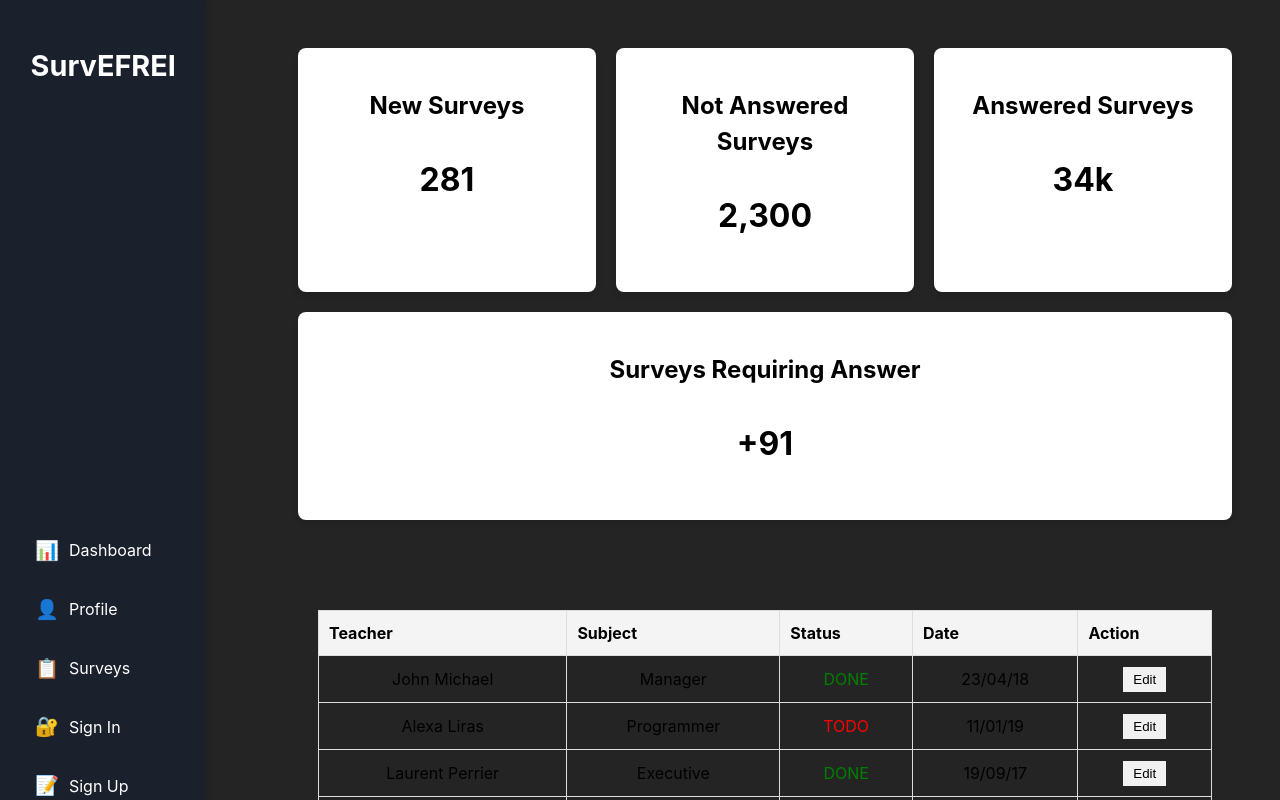
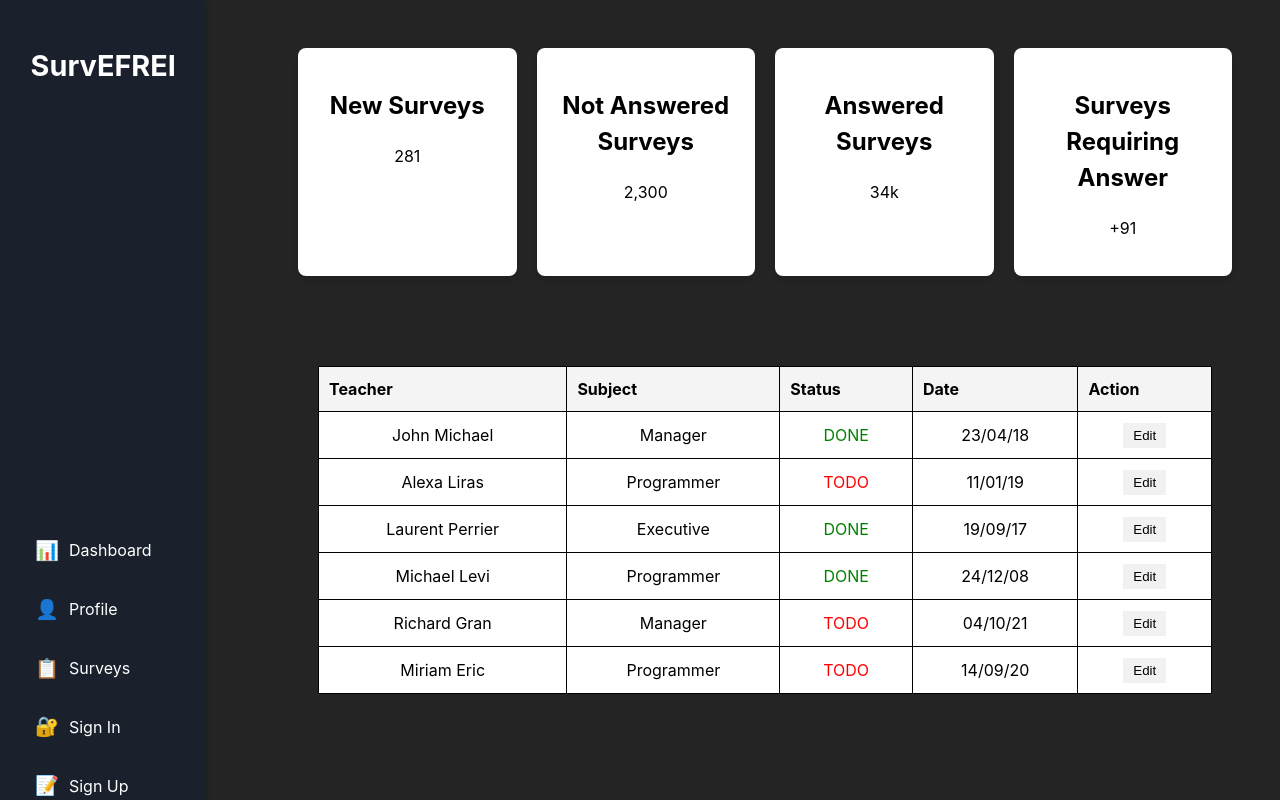
Before and after one commit to llanelli13/SurvEFREI_frontend, a React (Vite) app: page /home/dashboard in a window 1280 px wide. Shown: the top 800 px of the page. Built offline with nearby package versions, Linux system fonts and the light colour scheme.

Commit message:
change style stats card

```diff
--- a/src/components/styles/StatsCard.css
+++ b/src/components/styles/StatsCard.css
@@ -1,9 +1,8 @@
 /* StatsCards.css */
 .stats-cards {
-  display: flex;
-  gap: 20px;
-  justify-content: space-between;
-  flex-wrap: wrap;
+  display: grid; /* Utilisation de Grid pour contrôler la disposition */
+  grid-template-columns: repeat(auto-fit, minmax(200px, 1fr)); /* Responsivité avec largeur minimale */
+  gap: 20px; /* Espacement entre les cartes */
   margin-bottom: 30px;
 }
 
@@ -12,19 +11,6 @@
   padding: 20px;
   border-radius: 8px;
   box-shadow: 0 4px 6px rgba(0, 0, 0, 0.1);
-  flex: 1 1 calc(25% - 20px);
   text-align: center;
-  color: #000; /* Ajouté pour que le texte soit en noir */
+  color: #000;
 }
-
-.stat-card h2 {
-  font-size: 1.5rem;
-  margin-bottom: 10px;
-  color: #000; /* Couleur des titres en noir */
-}
-
-.stat-card p {
-  font-size: 2rem;
-  font-weight: bold;
-  color: #000; /* Couleur du texte en noir */
-}
--- a/src/components/styles/TeacherTable.css
+++ b/src/components/styles/TeacherTable.css
@@ -13,7 +13,7 @@
 .teacher-table th, .teacher-table td {
   padding: 10px;
   text-align: left;
-  border: 1px solid #ddd;
+  border: 1px solid black;
 }
 
 .teacher-table th {
@@ -22,6 +22,7 @@
 
 .teacher-table td {
   text-align: center;
+  background-color: white;
 }
 
 .teacher-table .done {
```
